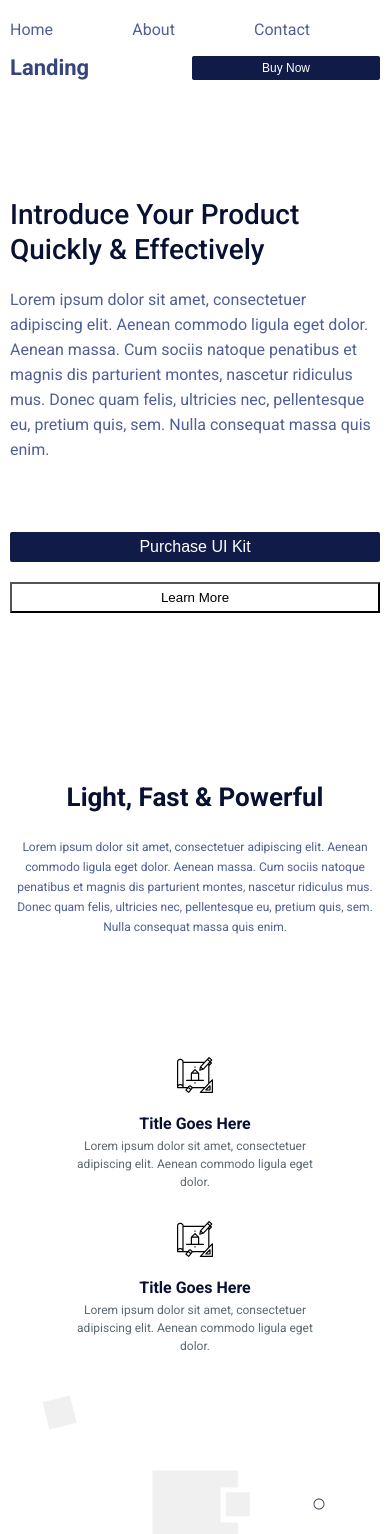
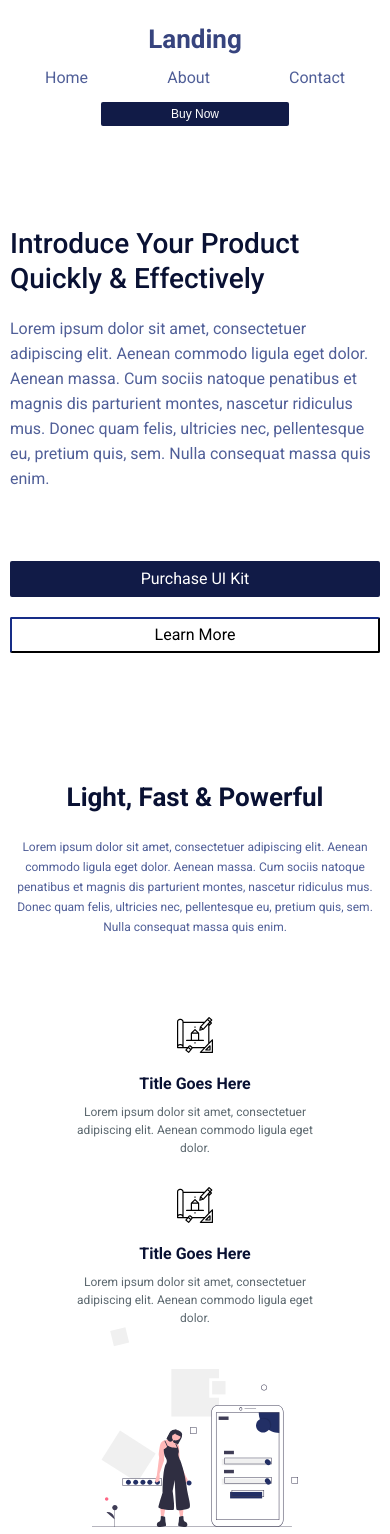
Before and after one commit to egorka193/landing-html-css, a plain HTML site: page index.html in a window 390 px wide. Shown: the top 1534 px of the page. Drawn offline with Linux system fonts and the light colour scheme.

Commit message:
mobile top now

```diff
--- a/index.html
+++ b/index.html
@@ -20,7 +20,7 @@
                             <a href="#" class="header__about">About</a>
                             <a href="#" class="header__contact">Contact</a>
                         </div>
-                        <div class="logo">Landing</div>
+                        <div class="logo logo__top">Landing</div>
                         <button class="button header__button">Buy Now</button>
                     </div>
 
@@ -106,6 +106,7 @@
                 </div>
             </div>
         </div>
+    </div>
         <div class="price">
             <div class="container">
                 <div class="price__wrapper">
@@ -118,13 +119,12 @@
                 </div>
             </div>
         </div>
-    </div>
     <footer class="footer">
         <div class="container">
             <div class="footer__wrapper">
                 <div class="footer__top">
-                    <div class="footer__home">©2023 Yourcompany</div>
-                    <div class="logo">Landing</div>
+                    <div class="footer__year">©2023 Yourcompany</div>
+                    <div class="logo logo__bottom">Landing</div>
                     <button class="button footer__button">Purchase now</button>
                 </div>
                 <hr>
--- a/scss/_backgound.scss
+++ b/scss/_backgound.scss
@@ -10,6 +10,9 @@
     background-position-x: 800px;
     background-position-y: 230px;
 }
+.background__wrapper-rectangle{
+    margin: 300px 0;
+}
 
 @media (max-width: 900px){
     .background__wrapper-path{
@@ -18,4 +21,8 @@
     .background__wrapper-group{
         background: none;
     }
+    .background__wrapper-rectangle{
+        margin: 100px 0;
+    }
+
 }
--- a/scss/_fast.scss
+++ b/scss/_fast.scss
@@ -1,7 +1,4 @@
 
-.fast__cards {
-    margin: 300px 0;
-}
 .fast__card {
     display: flex;
     margin: 100px 0;
@@ -10,7 +7,6 @@
     display: flex;
     flex-direction: column;
     justify-content: center;
-    padding: 40px 0px;
     max-width: 445px;
 }
 .fast__card-left {
@@ -33,7 +29,7 @@
     line-height: 26px;
 }
 .fast__text-first{
-    margin-bottom: 120px;
+    margin-bottom: 80px;
 }
 .fast__minicard {
     max-width: 255px;
@@ -48,6 +44,7 @@
         font-size: 16px;
         line-height: 26px;
         color: $title-blue;
+        margin-bottom: 6px;
     }
 }
 .fast__minicard {
@@ -85,13 +82,10 @@
         justify-content: space-around;
     }
     .fast__card-img{
-        object-fit: cover;
-        width: 100%;
-        display: flex;
-        justify-content: center;
+        height: 200px;
     }
     .fast__card-right{
-        width: 100%;
+        margin: 0 auto;
     }
     .fast__cards {
         margin: 30px 0;
--- a/scss/_footer.scss
+++ b/scss/_footer.scss
@@ -11,11 +11,7 @@
     justify-content: space-between;
     margin-bottom: 30px;
 }
-.footer__home {
-    font-size: 14px;
-    color: #939EA4;
-    text-decoration: none;
-}
+
 .logo {
     color: $logo-blue;
     font-weight: 700;
@@ -28,9 +24,12 @@
 }
 
 hr{
-    border:0.4px solid $gray;
+    border: 0.3px solid;
     margin-bottom: 20px;
-
+    border-color: #CDD1D4;
+}
+.footer__year{
+    color: #939EA4;
 }
 
 .footer__bottom {
@@ -40,29 +39,36 @@ hr{
 .footer__link-second {
     display: flex;
     gap: 60px;
-    color: #929ECC;
+    margin-bottom: 10px;
+    .footer__home {
+        color: #929ECC;
+        font-size: 14px;
+        text-decoration: none;
+    }
+    .footer__about{
+        font-size: 14px;
+        color: #929ECC;
+        text-decoration: none;
+    }
+    .footer__contact{
+        font-size: 14px;
+        color: #929ECC;
+        text-decoration: none;
+    }
 }
 
 .footer__social-wrapper{
     display: flex;
     gap: 30px;
 }
-.footer__about{
-    font-size: 14px;
-    color: #939EA4;
-    text-decoration: none;
-}
-.footer__contact{
-    font-size: 14px;
-    color: #939EA4;
-    text-decoration: none;
-}
+
+
 
 @media(max-width:600px){
     .footer__top{
         flex-direction: column;
     }
-    .logo{
+    .logo__bottom{
         margin: 10px 0;
         font-size: 22px;
     }
--- a/scss/_header.scss
+++ b/scss/_header.scss
@@ -1,6 +1,6 @@
 .header {
     margin-bottom: 250px;
-    margin-top: 20px;
+    padding-top: 20px;
 }
 body{
     font-family: "Roboto", serif;
@@ -55,11 +55,21 @@ body{
 
 @media (max-width: 650px){
     .header__wrapper{
-        align-items: center;
-        flex-wrap: wrap;
+        display: flex;
+        flex-direction: column;
+    }
+    .logp__top{
+        order: 0;
+    }
+    .header__button {
+       order: 2;
+    }
+    .header__links{
+        order: 1;
+        margin-top: 10px;
+        margin-bottom: 15px;
     }
     .header {
         margin-bottom: 100px;
-        margin-top: 20px;
     }
 }
--- a/scss/_hero.scss
+++ b/scss/_hero.scss
@@ -21,13 +21,20 @@
 }
 
 .hero__purchase {
-   padding: 6px 50px;
-   margin-right: 30px;
-   font-size: 16px;
+    font-family: "Roboto", serif;
+    padding: 5px 50px;
+    margin-right: 30px;
+    font-size: 16px;
+    line-height: 26px;
 }
 .hero__learn {
+    font-family: "Roboto", serif;
     background-color: transparent;
-    padding: 6px 50px;
+    padding: 3px 50px;
+    font-size: 16px;
+    line-height: 26px;
+    border-color: $title-blue;
+    border-radius: 2px;
 }
 
 .hero__path {
```
Also changed, not shown: css/style.css, css/style.min.css.
